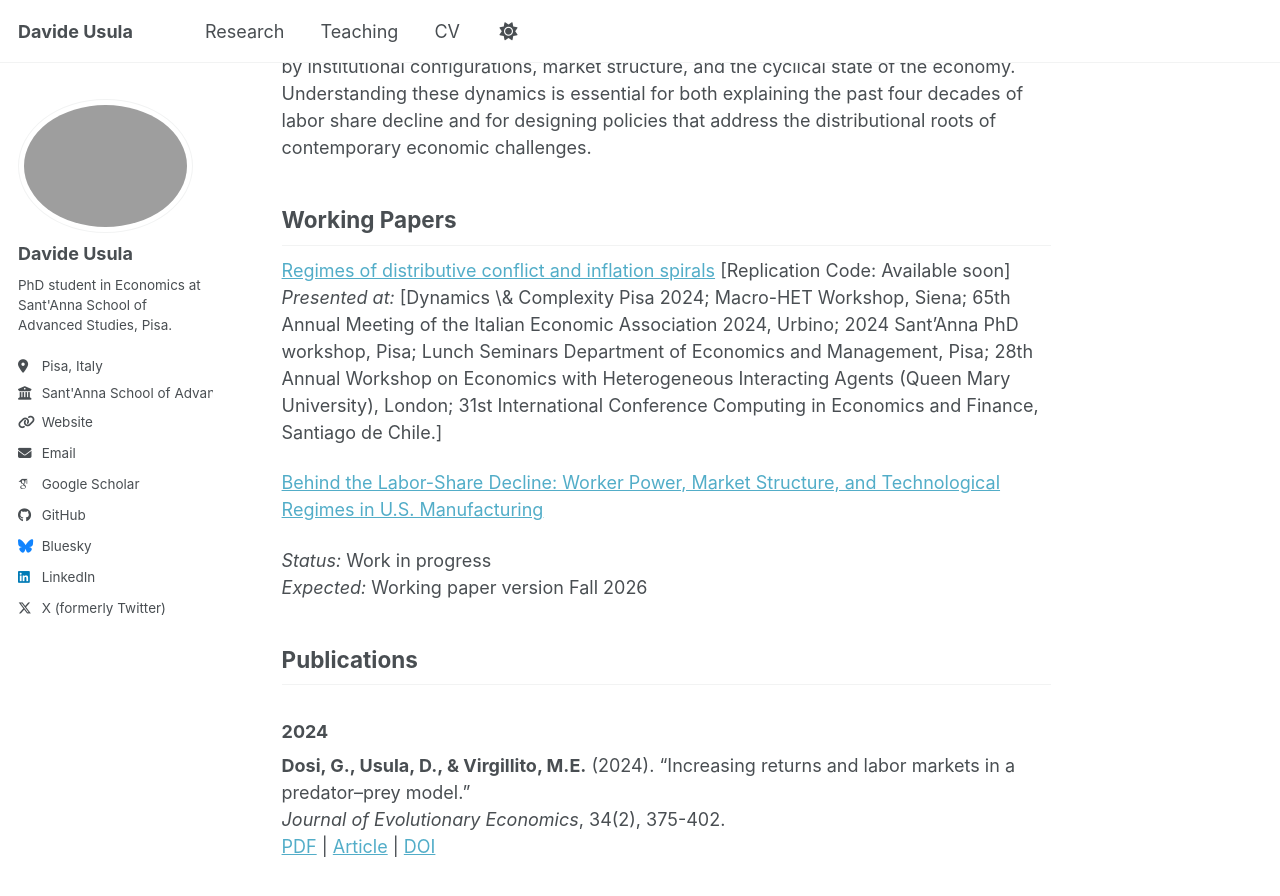
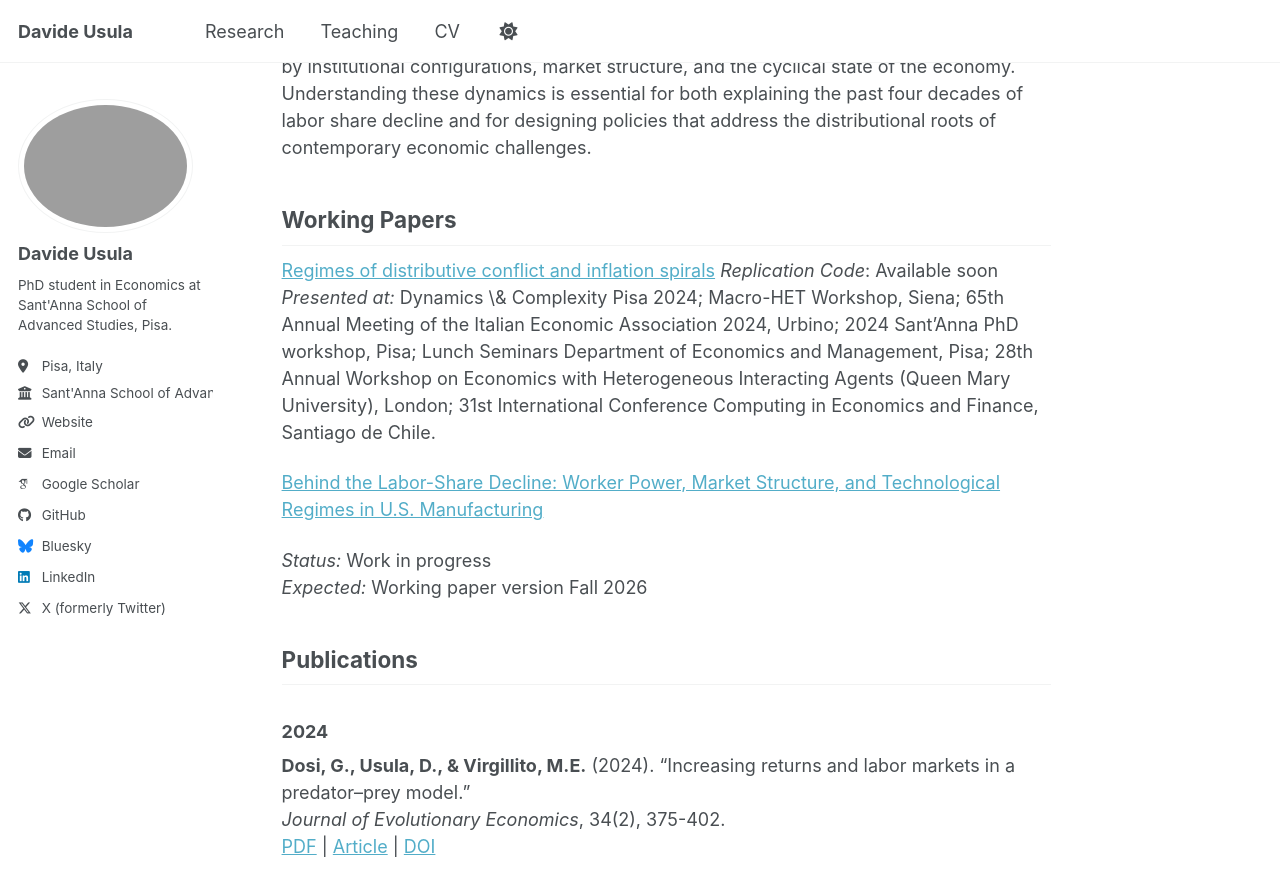
Before and after one commit to davideusula/davideusula.github.io, a Jekyll site: the page built from _pages/research.md, in a window 1280 px wide and 900 px high, scrolled down 1470 px. Shown: the top 896 px of the window. Built offline with Jekyll 4.4.1, drawn with Linux system fonts in a browser that asks for light colours; some web fonts are replaced; a script bundle is joined from its source files by our own code; library files that are not in the unit come from our copies.

```diff
--- a/_pages/research.md
+++ b/_pages/research.md
@@ -26,8 +26,8 @@ The common thread across these projects is the idea that **who has power over pr
 ## Working Papers
 
 [Regimes of distributive conflict and inflation spirals](/assets/pdf/dosi_usula_virgillito_2025.pdf)
-[Replication Code: Available soon]
-*Presented at:* [Dynamics \& Complexity Pisa 2024;  Macro-HET Workshop, Siena; 65th Annual Meeting of the Italian Economic Association 2024, Urbino; 2024 Sant’Anna PhD workshop, Pisa;  Lunch Seminars Department of Economics and Management, Pisa; 28th Annual Workshop on Economics with Heterogeneous Interacting Agents (Queen Mary University), London; 31st International Conference Computing in Economics and Finance, Santiago de Chile.]
+*Replication Code*: Available soon
+*Presented at:* Dynamics \& Complexity Pisa 2024;  Macro-HET Workshop, Siena; 65th Annual Meeting of the Italian Economic Association 2024, Urbino; 2024 Sant’Anna PhD workshop, Pisa;  Lunch Seminars Department of Economics and Management, Pisa; 28th Annual Workshop on Economics with Heterogeneous Interacting Agents (Queen Mary University), London; 31st International Conference Computing in Economics and Finance, Santiago de Chile.
 
 
 
```
